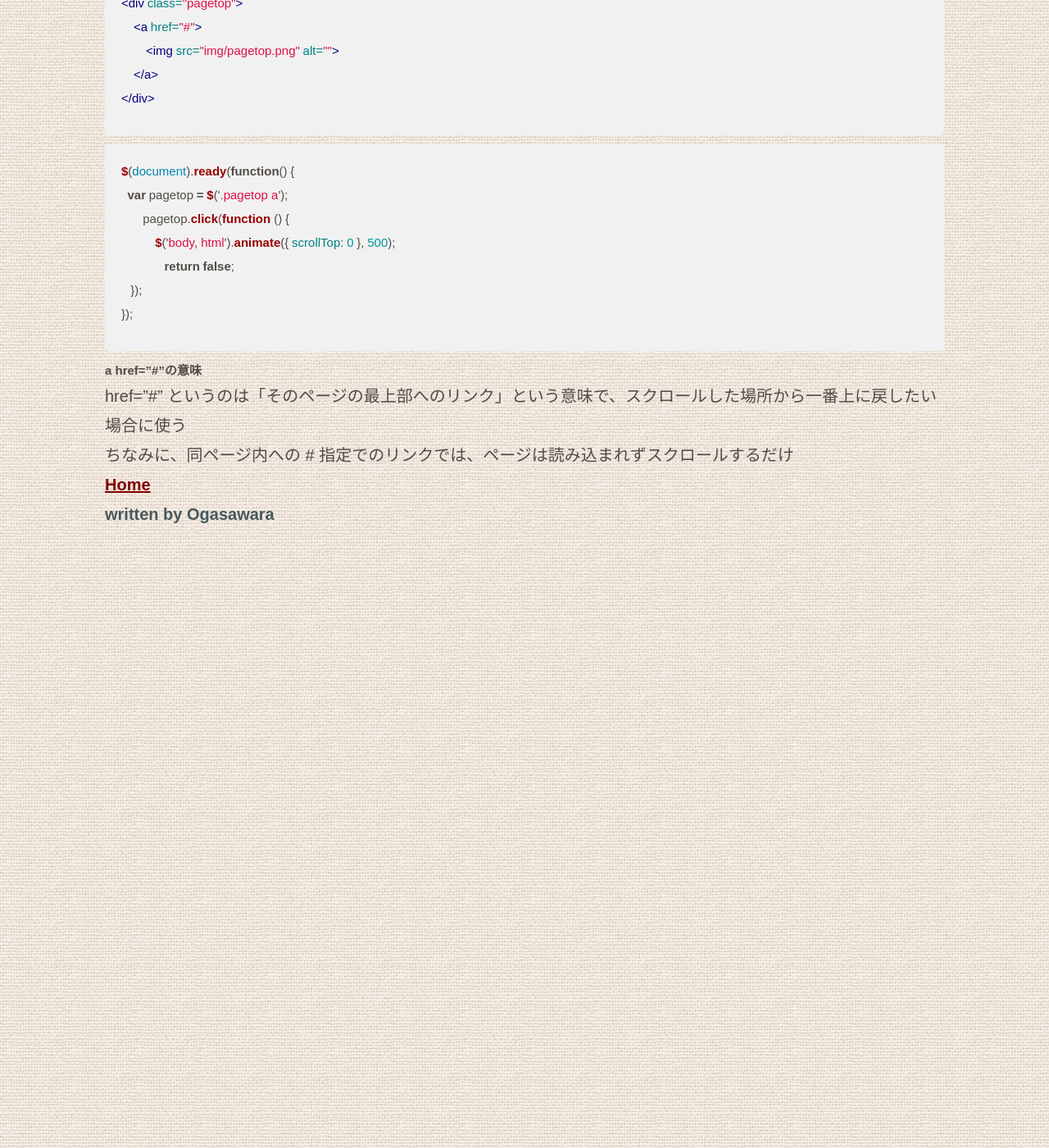
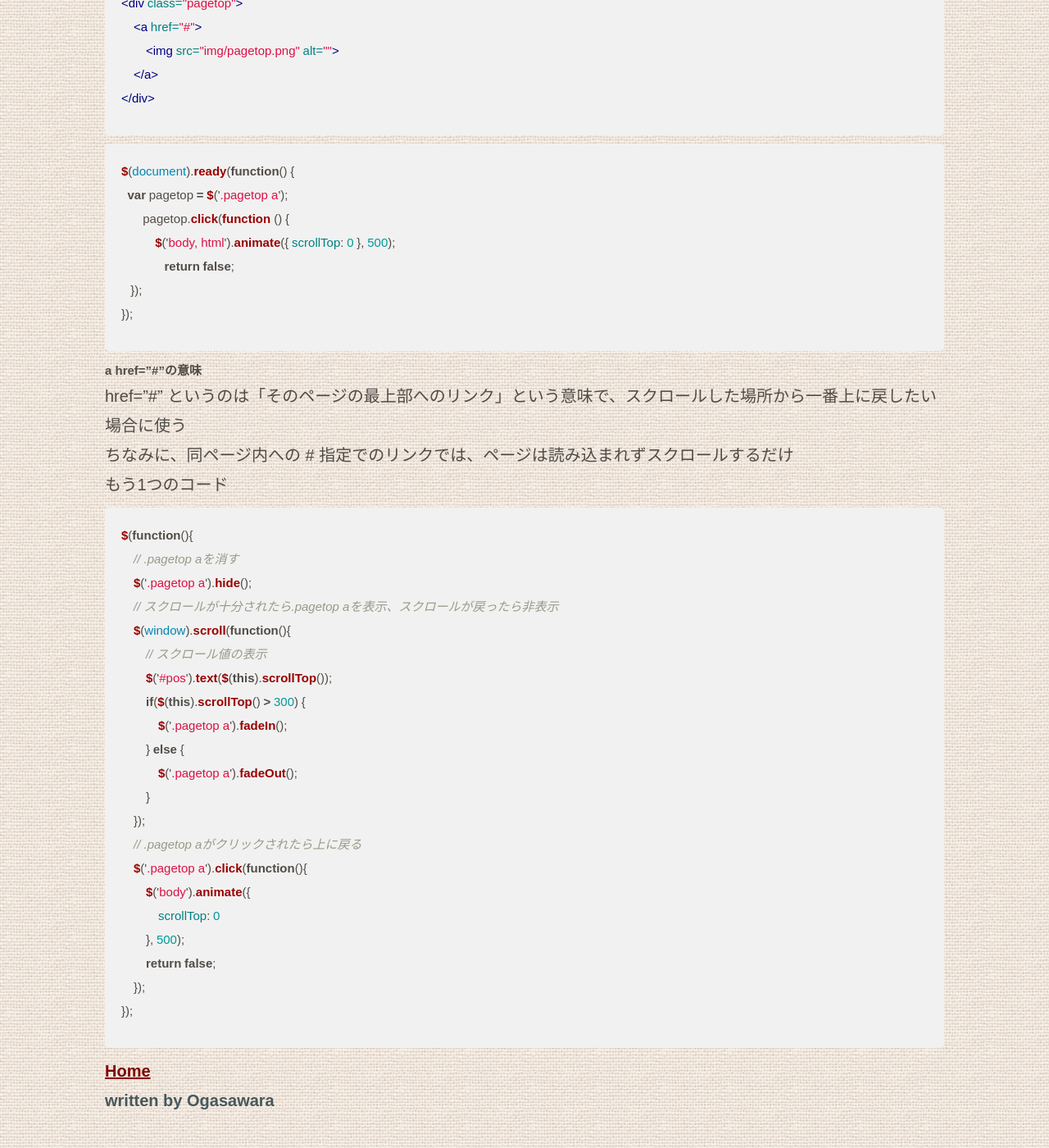
Before and after one commit to satoshiogasawara/satoshiogasawara.github.io, a Jekyll site: the page built from _posts/2016-09-13-title02.md, in a window 1280 px wide and 1400 px high, scrolled down 1269 px. Shown: the whole window at 82% size. Built offline with Jekyll 4.4.1, drawn with Linux system fonts in a browser that asks for light colours.

Commit message:
2017/06/09

````diff
--- a/_posts/2016-09-13-title02.md
+++ b/_posts/2016-09-13-title02.md
@@ -52,3 +52,29 @@ $(document).ready(function() {
 
 href="#" というのは「そのページの最上部へのリンク」という意味で、スクロールした場所から一番上に戻したい場合に使う
 ちなみに、同ページ内への # 指定でのリンクでは、ページは読み込まれずスクロールするだけ
+
+もう1つのコード
+
+```javascript
+$(function(){
+    // .pagetop aを消す
+    $('.pagetop a').hide();
+    // スクロールが十分されたら.pagetop aを表示、スクロールが戻ったら非表示
+    $(window).scroll(function(){
+        // スクロール値の表示
+        $('#pos').text($(this).scrollTop());
+        if($(this).scrollTop() > 300) {
+            $('.pagetop a').fadeIn();
+        } else {
+            $('.pagetop a').fadeOut();
+        }
+    });
+    // .pagetop aがクリックされたら上に戻る
+    $('.pagetop a').click(function(){
+        $('body').animate({
+            scrollTop: 0
+        }, 500);
+        return false;
+    });
+});
+```
````
Also changed, not shown: _posts/2017-06-06-title01.md (+2 -0 lines).
